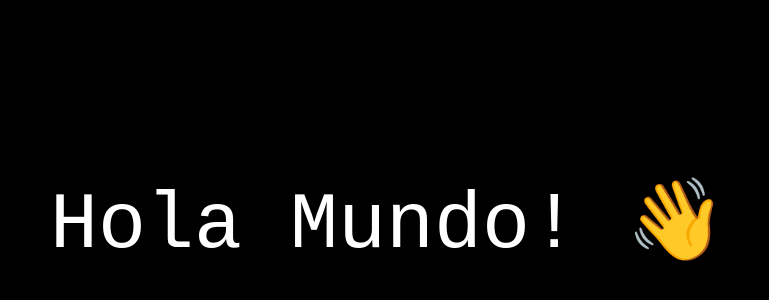
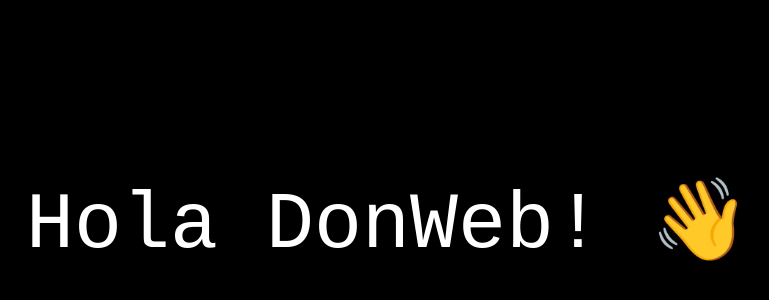
Before and after one commit to matiasbaldanza/coolify-demo-hola-mundo, a plain HTML site: page index.html in a window 1280 px wide. Shown: the part 178-478 px from the top of the page, without its empty margins (252-1021 px from the left). Drawn offline with Linux system fonts and the light colour scheme.

Commit message:
Update index.html

```diff
--- a/index.html
+++ b/index.html
@@ -10,7 +10,7 @@
 </head>
 
 <body>
-  <div>Hola Mundo! 👋</div>
+  <div>Hola DonWeb! 👋</div>
 </body>
 
 </html>
```
